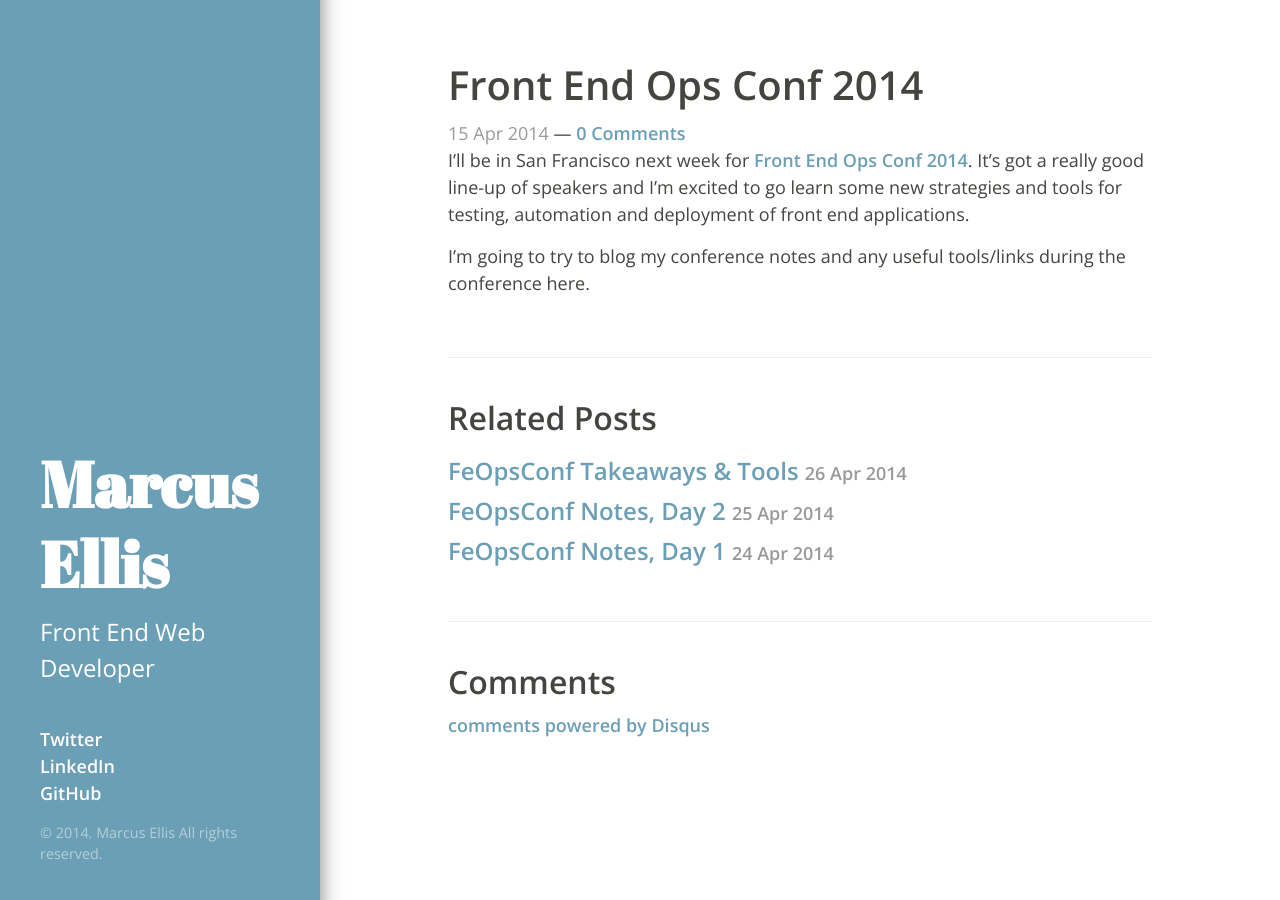
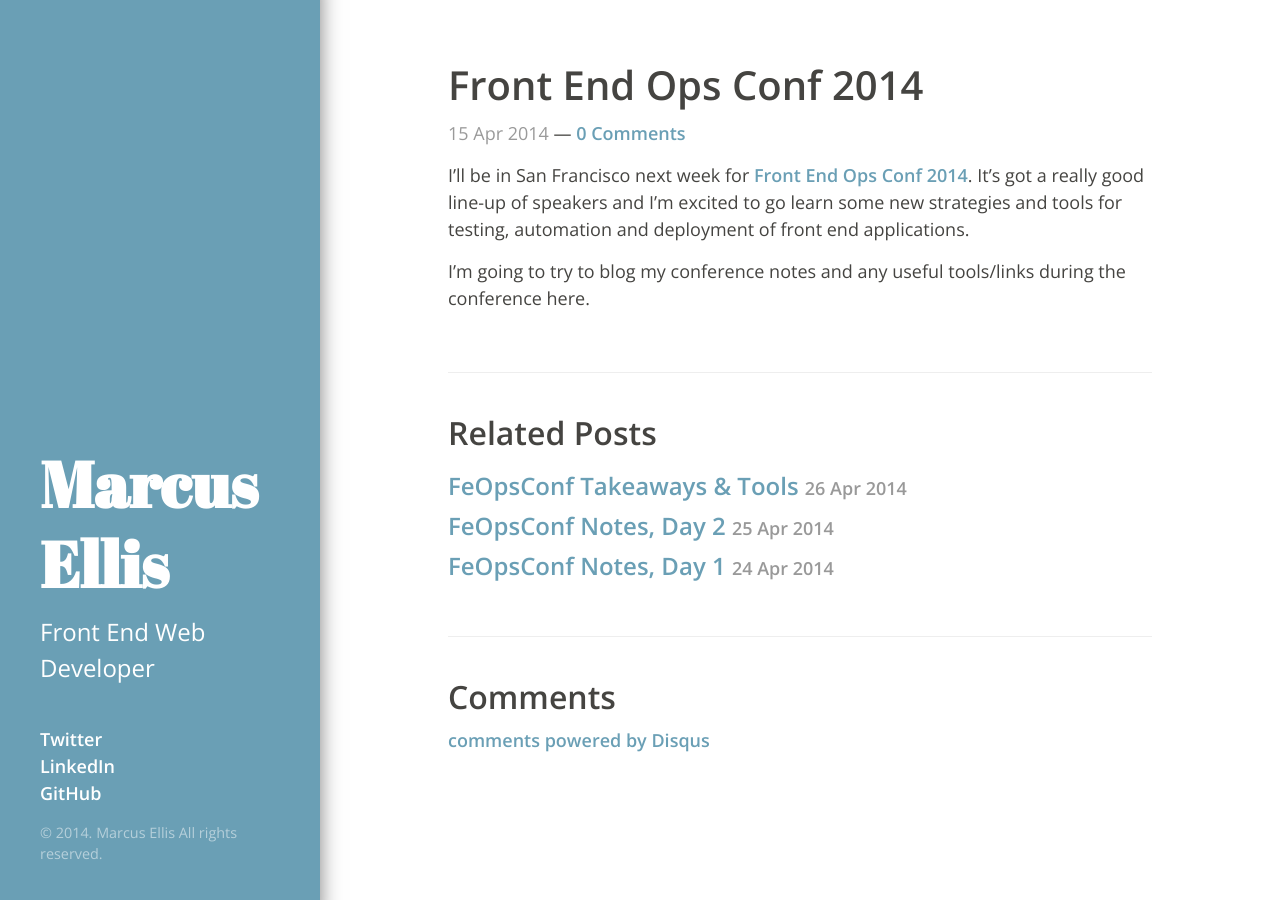
Before and after one commit to marcusellis05/marcusellis05.github.io, a Jekyll site: the page built from _posts/2014-04-15-feops-conf.md, in a window 1280 px wide. Built offline with Jekyll 4.4.1, drawn with Linux system fonts in a browser that asks for light colours; Markdown is read by kramdown in place of the engine named in the settings; comment, search, counter and statistics services are not loaded.

Commit message:
fixing margin on date/comment line

```diff
--- a/_layouts/post.html
+++ b/_layouts/post.html
@@ -4,7 +4,11 @@
 
 <div class="post">
   <h1>{{ page.title }}</h1>
-  <span class="post-date">{{ page.date | date_to_string }}</span> &mdash; <a href="{{ post.url }}#disqus_thread">0 Comments</a>
+  <p>
+    <span class="post-date">{{ page.date | date_to_string }}</span>
+    &mdash;
+    <a href="{{ post.url }}#disqus_thread">0 Comments</a>
+  </p>
   {{ content }}
 </div>
 
```
